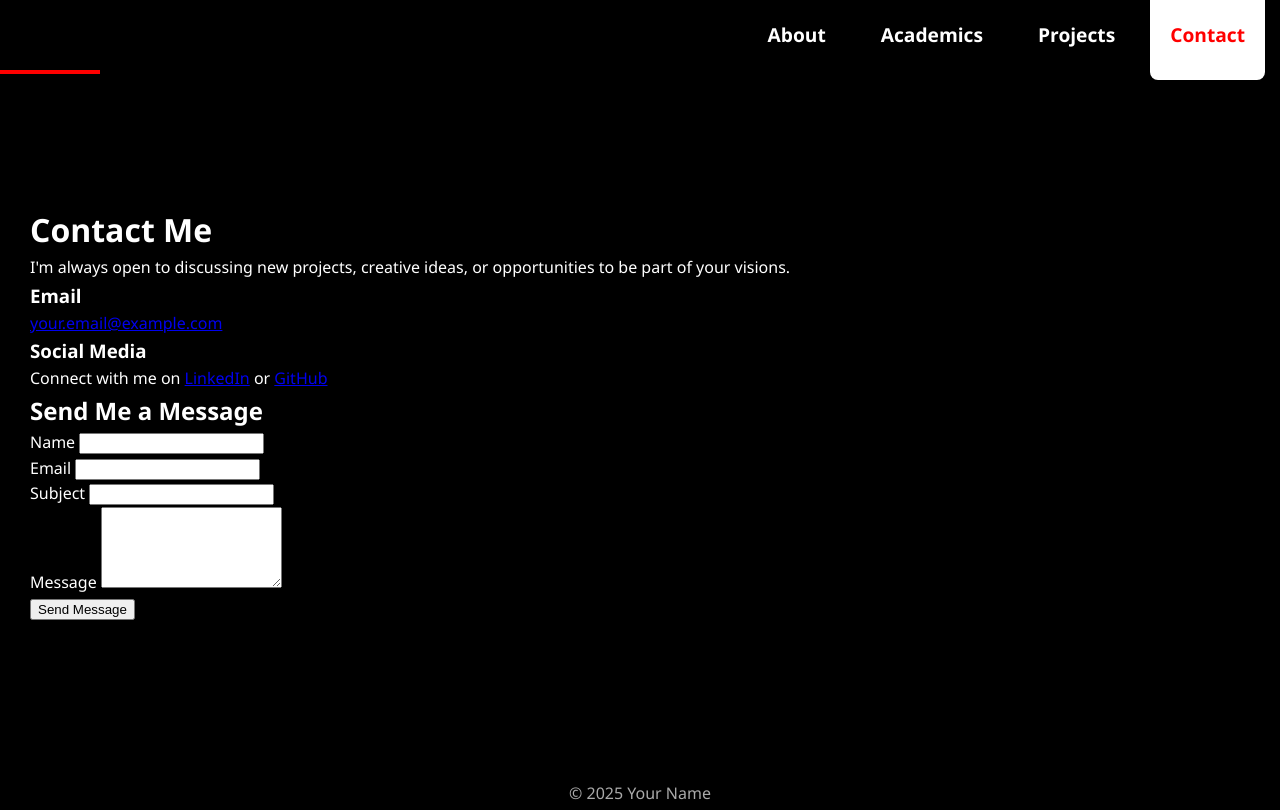
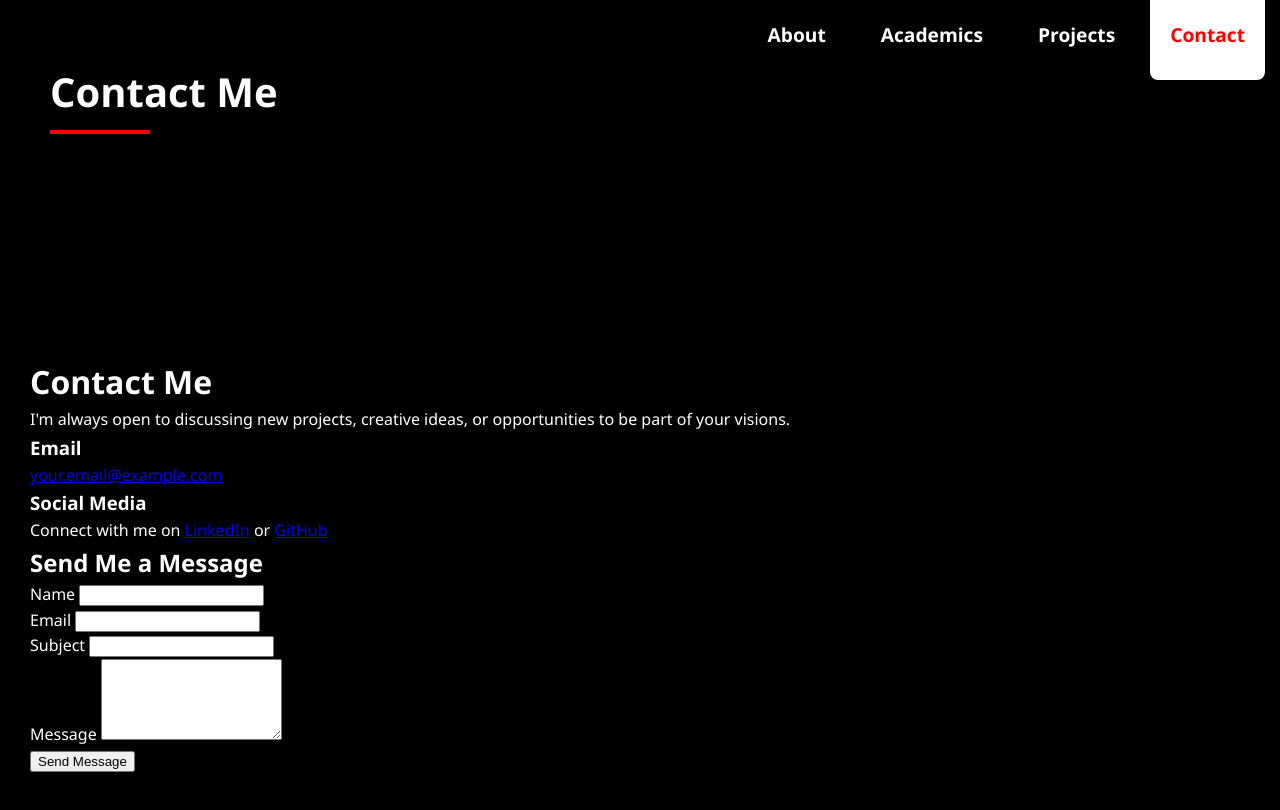
Before and after one commit to SakibHasanMD/MDSakibHasan.github.io, a plain HTML site: page contact.html in a window 1280 px wide. Shown: the top 810 px of the page. Drawn offline with Linux system fonts and the light colour scheme.

Commit message:
css dark theme fix

```diff
--- a/css/dark-theme.css
+++ b/css/dark-theme.css
@@ -141,6 +141,7 @@ footer {
 }
 
 /* Academics section */
+.contact-section,
 .academics-section {
     padding: 60px 50px;
 }
```
